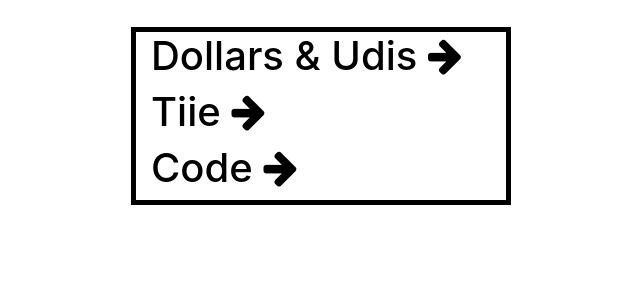
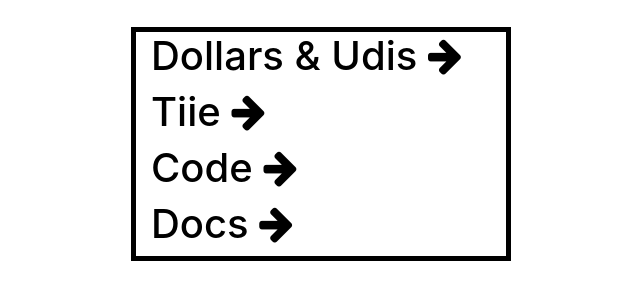
Before and after one commit to Serchcode/calculator_udis, a Django app: page / in a window 1280 px wide. Shown: the part 165-465 px from the top of the page, without its empty margins (319-959 px from the left). Run offline with Django 3.2, Linux system fonts and the light colour scheme; some libraries are stand-ins or nearby versions.

Commit message:
feat: add docs

```diff
--- a/converter/templates/main.html
+++ b/converter/templates/main.html
@@ -25,6 +25,10 @@
                 <h1>Code <i class="fa fa-arrow-right" aria-hidden="true"></i>
                 </h1>
             </a>
+            <a href="http://docs-calculator.s3-website.us-east-2.amazonaws.com/index.html">
+                <h1>Docs <i class="fa fa-arrow-right" aria-hidden="true"></i>
+                </h1>
+            </a>
         </div>
     </div>
 </div>
```
